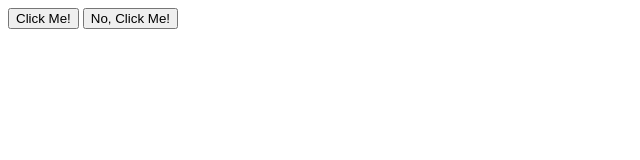
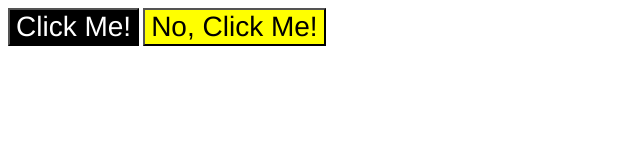
Before and after one commit to OptimisticToaster/odin-project, a plain HTML site: page css-exercises/foundations/03-grouping-selectors/index.html in a window 1280 px wide. Shown: the whole page, without its empty margins (0-640 px from the left). Drawn offline with Linux system fonts and the light colour scheme.

Commit message:
Foundations 03 Completed

```diff
--- a/css-exercises/foundations/03-grouping-selectors/index.html
+++ b/css-exercises/foundations/03-grouping-selectors/index.html
@@ -8,7 +8,7 @@
   <link rel="stylesheet" href="style.css">
 </head>
 <body>
-  <button>Click Me!</button>
-  <button>No, Click Me!</button>
+  <button class="button1">Click Me!</button>
+  <button class="button2">No, Click Me!</button>
 </body>
 </html>
--- a/css-exercises/foundations/03-grouping-selectors/style.css
+++ b/css-exercises/foundations/03-grouping-selectors/style.css
@@ -0,0 +1,13 @@
+.button1 {
+    background-color: black;
+    color: white;
+}
+
+.button2 {
+    background-color: yellow;
+}
+
+button {
+    font-size: 28px;
+    font-family: Helvetica, 'Times New Roman', sans-serif;
+}
```
